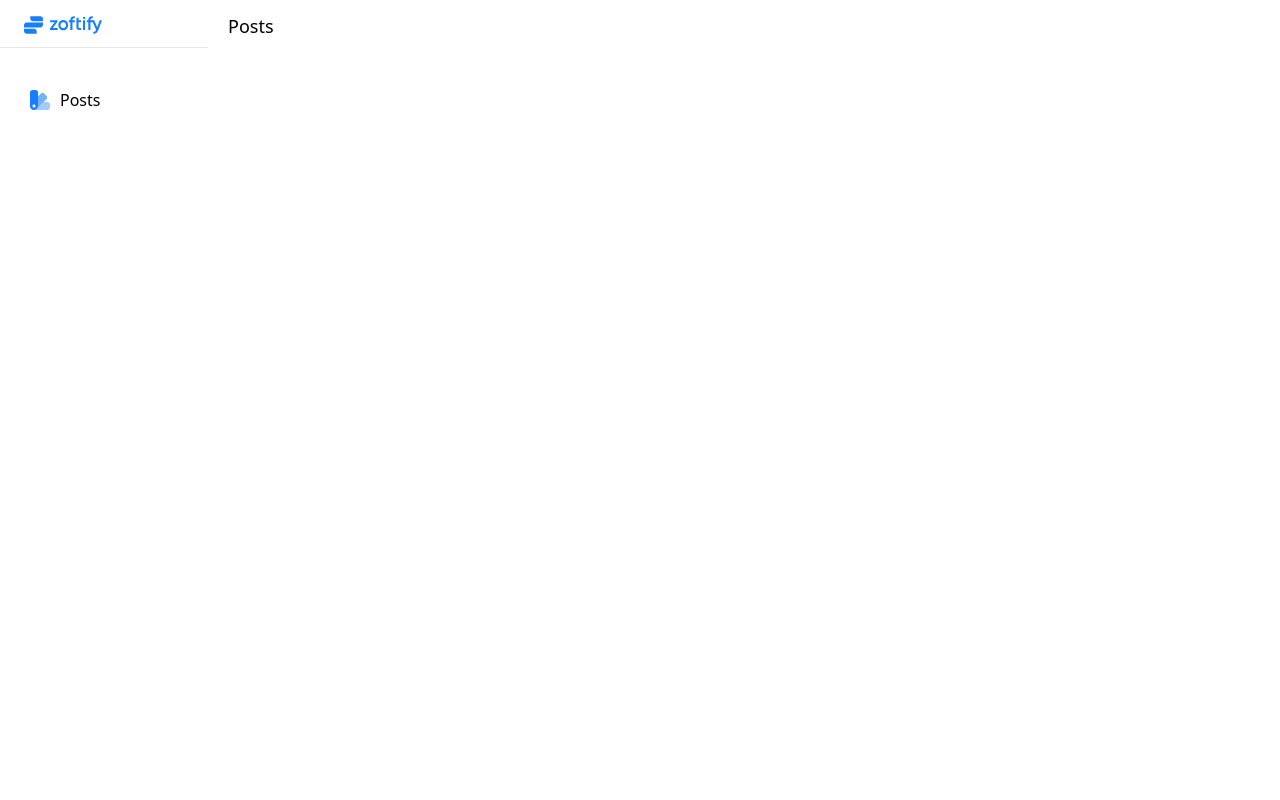
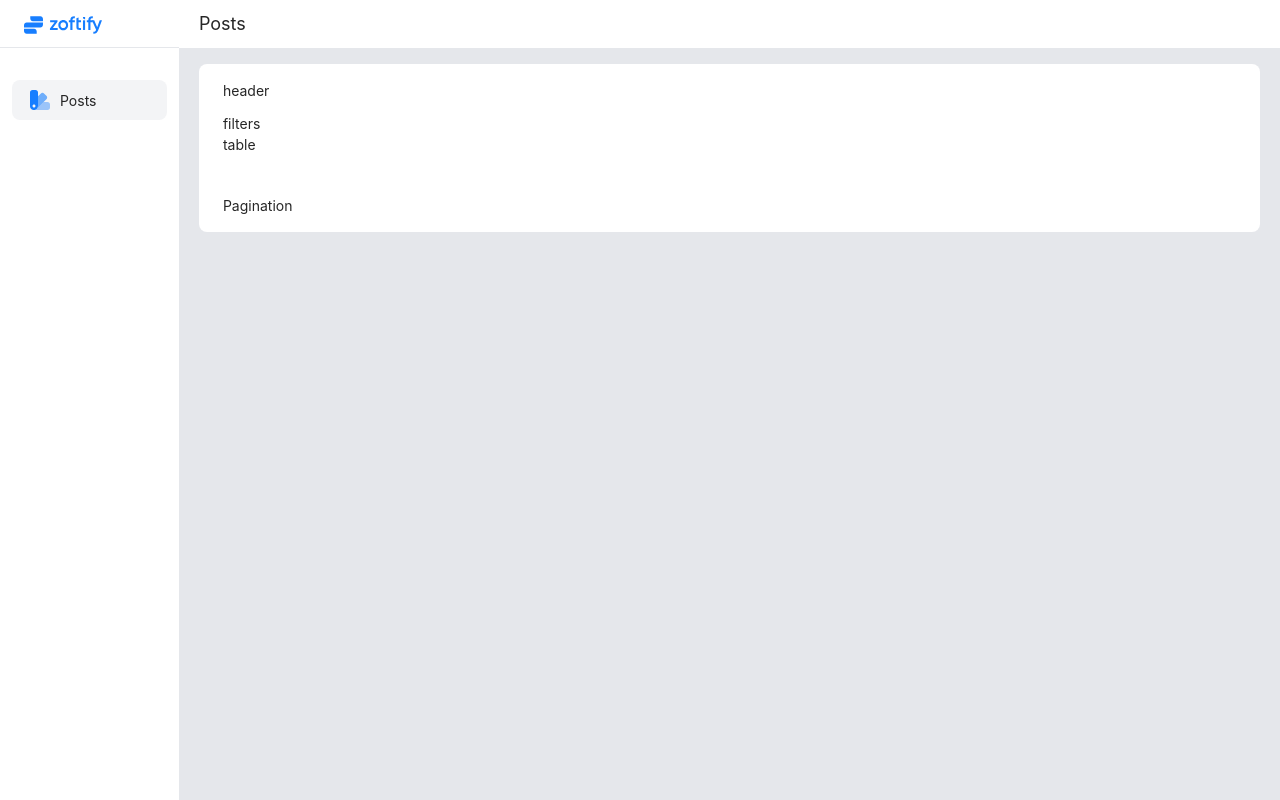
Before and after one commit to tranzi90/zoftify-assessment-test, a Next.js app: page / in a window 1280 px wide. Built offline with nearby package versions, Linux system fonts and the light colour scheme.

Commit message:
add UI components

```diff
--- a/components/Container.tsx
+++ b/components/Container.tsx
@@ -5,7 +5,7 @@ interface IContainer {
 }
 
 const Container: FC<IContainer> = ({ children }) => {
-    return <div className="my-4 mx-auto py-4 rounded-lg bg-white">{children}</div>
+    return <div className="my-4 mx-5 py-4 rounded-lg bg-white">{children}</div>
 }
 
 export default Container
--- a/components/Header.tsx
+++ b/components/Header.tsx
@@ -1,5 +1,5 @@
-import { FC } from "react";
-import BackButton from "./UI/BackButton";
+import { FC } from "react"
+import BackButton from "./UI/BackButton"
 
 interface IHeader {
     title: string;
@@ -9,7 +9,7 @@ interface IHeader {
 
 const Header: FC<IHeader> = ({ title, backButton, link }) => {
     return (
-        <div className="h-12 bg-white px-5 py-3 text-lg">
+        <div className="w-full h-12 bg-white px-5 py-3 text-lg flex items-center">
             {backButton && <BackButton link={link || ""} />}
             {title}
         </div>
--- a/components/Sidebar.tsx
+++ b/components/Sidebar.tsx
@@ -44,10 +44,12 @@ const logo = (
 const Sidebar: FC = () => {
     return (
         <div className="min-h-screen w-[208px] bg-white">
-            <div className="h-12 py-4 px-6 border-b border-gray-line">{logo}</div>
+            <div className="h-12 py-4 px-6 border-b border-gray-200">{logo}</div>
             <div className="py-8 px-3">
                     <div>
-                        <Link href="/" className="py-2 px-4 rounded-lg bg-background-secondary flex items-center transition-colors duration-300">
+                        <Link href="/"
+                              className="py-2 px-4 rounded-lg bg-gray-100 flex items-center transition-colors duration-200 hover:bg-blue-400 hover:text-white"
+                        >
                                 <span className="mr-2">
                                     <svg
                                         width="24"
--- /dev/null
+++ b/components/UI/Button.tsx
@@ -0,0 +1,23 @@
+import React, { FC } from "react";
+import st from "./customButton.module.scss";
+
+interface IButton extends React.ButtonHTMLAttributes<HTMLButtonElement> {
+    title: string;
+    width: number;
+    handleClick?: () => void;
+}
+
+const Button: FC<IButton> = ({ type, title, width, handleClick }) => {
+    return (
+        <button
+            type={type}
+            className={st.customButton}
+            style={{ width: `${width}px` }}
+            onClick={handleClick}
+        >
+            {title}
+        </button>
+    );
+};
+
+export default Button;
--- /dev/null
+++ b/components/UI/Filter.tsx
@@ -0,0 +1,23 @@
+import { FC } from "react";
+import st from "./customSwitcher.module.scss";
+
+interface IFilter {
+    title: string;
+    count: number;
+    isActive?: boolean;
+    handleChange: () => void;
+}
+
+const Filter: FC<IFilter> = ({ title, count, isActive, handleChange }) => {
+    return (
+        <div
+            className={`${st.customSwitcher} ${isActive && st.customSwitcher__active}`}
+            onClick={handleChange}
+        >
+            <span className={st.customSwitcher__title}>{title}</span>
+            <span className={st.customSwitcher__count}>{count}</span>
+        </div>
+    );
+};
+
+export default Filter;
--- /dev/null
+++ b/components/UI/Paginator.tsx
@@ -0,0 +1,24 @@
+import { FC } from "react";
+import { Pagination } from "antd";
+
+interface IPaginator {
+    current: number;
+    limit: number;
+    total: number;
+    handleChange: (e: string) => void;
+}
+
+const Paginator: FC<IPaginator> = ({ current, limit, total, handleChange }) => {
+    return (
+        <div className="customPagination">
+            <Pagination
+                current={+current}
+                onChange={(e) => handleChange(`${e}`)}
+                pageSize={limit}
+                total={total}
+            />
+        </div>
+    );
+};
+
+export default Paginator;
--- /dev/null
+++ b/components/UI/SearchBar.tsx
@@ -0,0 +1,24 @@
+import { Input } from "antd";
+import { FC } from "react";
+
+const { Search } = Input;
+
+interface ISearchBar {
+    search: string;
+    handleChange: () => void;
+    setSearch: (e: string) => void;
+}
+
+const SearchBar: FC<ISearchBar> = ({ search, setSearch, handleChange }) => (
+    <div className="customSearch">
+        <Search
+            placeholder="Search"
+            value={search}
+            onChange={(e) => setSearch(e.target.value)}
+            allowClear
+            onSearch={handleChange}
+        />
+    </div>
+);
+
+export default SearchBar;
--- /dev/null
+++ b/components/UI/Table.tsx
@@ -0,0 +1,12 @@
+import { FC } from "react";
+import st from "./customTable.module.scss";
+
+interface ICustomTable {
+    children: JSX.Element;
+}
+
+const Table: FC<ICustomTable> = ({ children }) => {
+    return <div className={st.customTable}>{children}</div>;
+};
+
+export default Table;
--- a/package.json
+++ b/package.json
@@ -8,6 +8,7 @@
   },
   "dependencies": {
     "@reduxjs/toolkit": "^1.9.0",
+    "antd": "^4.24.1",
     "next": "latest",
     "react": "18.2.0",
     "react-dom": "18.2.0",
--- a/pages/_app.tsx
+++ b/pages/_app.tsx
@@ -15,7 +15,9 @@ function MyApp({ Component, pageProps }: AppProps) {
           <Provider store={store}>
               <div className="flex">
                   <Sidebar />
-                  <Component {...pageProps} />
+                  <div className="w-full">
+                      <Component {...pageProps} />
+                  </div>
               </div>
           </Provider>
       </>
--- a/pages/index.tsx
+++ b/pages/index.tsx
@@ -8,7 +8,84 @@ const Posts: NextPage = () => {
       <Header title="Posts" />
       <Container>
         <main>
-
+            <div className="flex flex-wrap items-center justify-between px-6 mb-3">
+                header
+                {/*<CustomSearch*/}
+                {/*    search={searchInput}*/}
+                {/*    setSearch={setSearchInput}*/}
+                {/*    handleChange={() => handleChange("search", searchInput)}*/}
+                {/*/>*/}
+                {/*<CustomButton*/}
+                {/*    width={163}*/}
+                {/*    title="Create Post"*/}
+                {/*    handleClick={() => {*/}
+                {/*        router.push(LINKS.CREATEPOST);*/}
+                {/*    }}*/}
+                {/*/>*/}
+            </div>
+            <div className="flex flex-wrap items-center px-6">
+                filters
+                {/*{switchers.map((item) => (*/}
+                {/*    <CustomSwitcher*/}
+                {/*        key={item.id}*/}
+                {/*        title={item.title}*/}
+                {/*        count={item.count}*/}
+                {/*        isActive={status === item.id}*/}
+                {/*        handleChange={() => handleChange("status", item.id)}*/}
+                {/*    />*/}
+                {/*))}*/}
+            </div>
+            <div className="px-6">
+                table
+                {/*<table>*/}
+                {/*    <thead>*/}
+                {/*    <tr>*/}
+                {/*        <th>ID</th>*/}
+                {/*        <th>Title</th>*/}
+                {/*        <th>Time</th>*/}
+                {/*        <th>Status</th>*/}
+                {/*    </tr>*/}
+                {/*    </thead>*/}
+                {/*    <tbody>*/}
+                {/*    {allData.posts.map((item) => (*/}
+                {/*        <tr key={item.id}>*/}
+                {/*            <td>{item.id}</td>*/}
+                {/*            <td>{item.title}</td>*/}
+                {/*            <td>{timeAgo.format(new Date(Date.parse(item.date)))}</td>*/}
+                {/*            <td>*/}
+                {/*                <CustomStatus*/}
+                {/*                    value={item.status}*/}
+                {/*                    handleChange={(e) => {*/}
+                {/*                        dispatch(setPostStatus({ value: e, id: item.id }));*/}
+                {/*                    }}*/}
+                {/*                />*/}
+                {/*            </td>*/}
+                {/*        </tr>*/}
+                {/*    ))}*/}
+                {/*    </tbody>*/}
+                {/*</table>*/}
+            </div>
+            <div className="flex flex-wrap items-center justify-between px-6 mt-10">
+                Pagination
+                {/*<CustomSelect*/}
+                {/*    value={limit}*/}
+                {/*    page={page}*/}
+                {/*    limit={limit}*/}
+                {/*    total={*/}
+                {/*        status ? allData.counts[status] : allData.counts.draft + allData.counts.published*/}
+                {/*    }*/}
+                {/*    options={limits}*/}
+                {/*    handleChange={(e) => handleChange("limit", `${e}`)}*/}
+                {/*/>*/}
+                {/*<CustomPagination*/}
+                {/*    current={page}*/}
+                {/*    limit={limit}*/}
+                {/*    total={*/}
+                {/*        status ? allData.counts[status] : allData.counts.draft + allData.counts.published*/}
+                {/*    }*/}
+                {/*    handleChange={(e) => handleChange("page", `${e}`)}*/}
+                {/*/>*/}
+            </div>
         </main>
       </Container>
     </>
--- a/styles/globals.css
+++ b/styles/globals.css
@@ -1,3 +1,8 @@
+@import 'antd/dist/antd.css';
 @tailwind base;
 @tailwind components;
 @tailwind utilities;
+
+body {
+    @apply bg-gray-200;
+}
```
Also changed, not shown: 1 other file (tests, documents, lock files or other folders).
